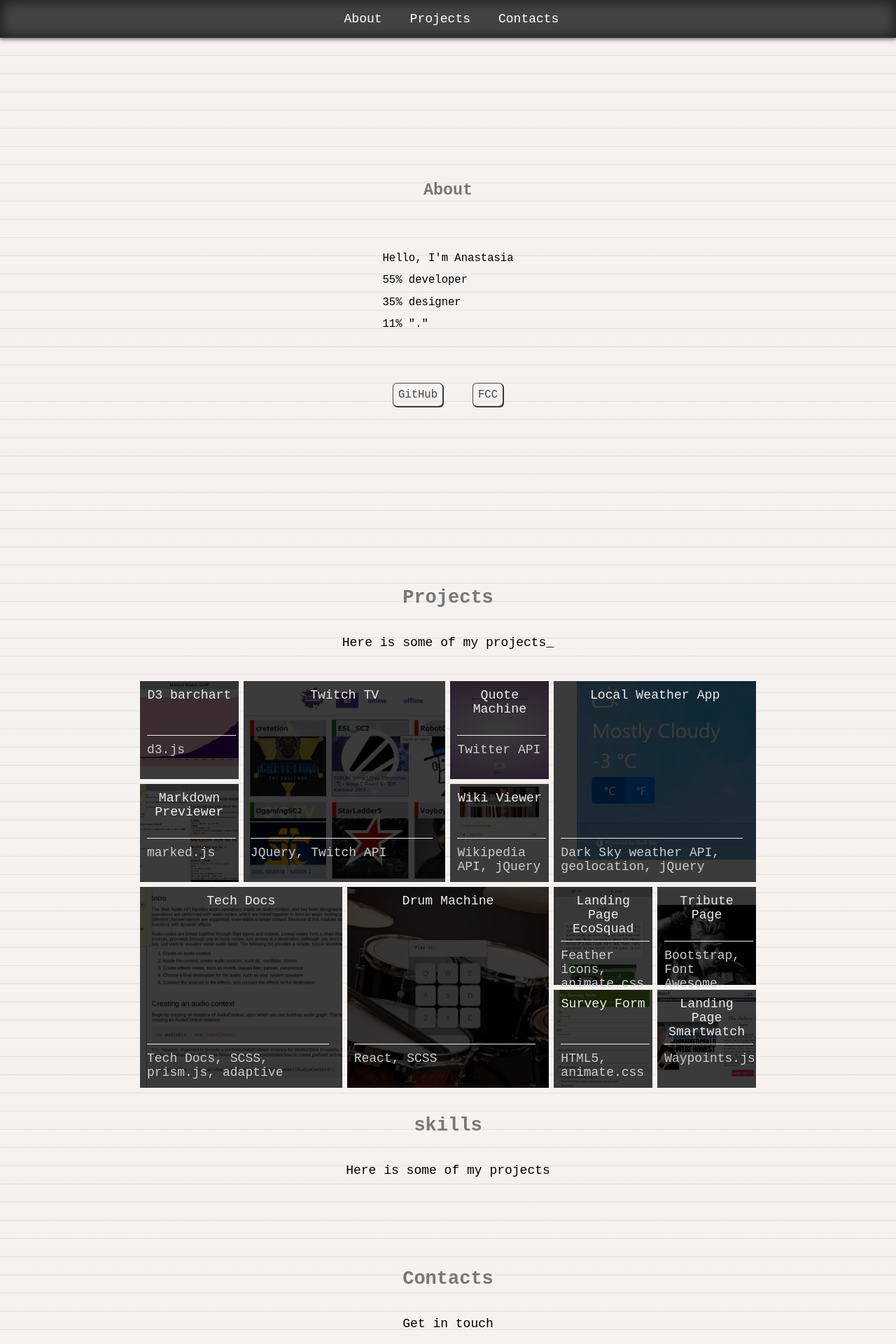
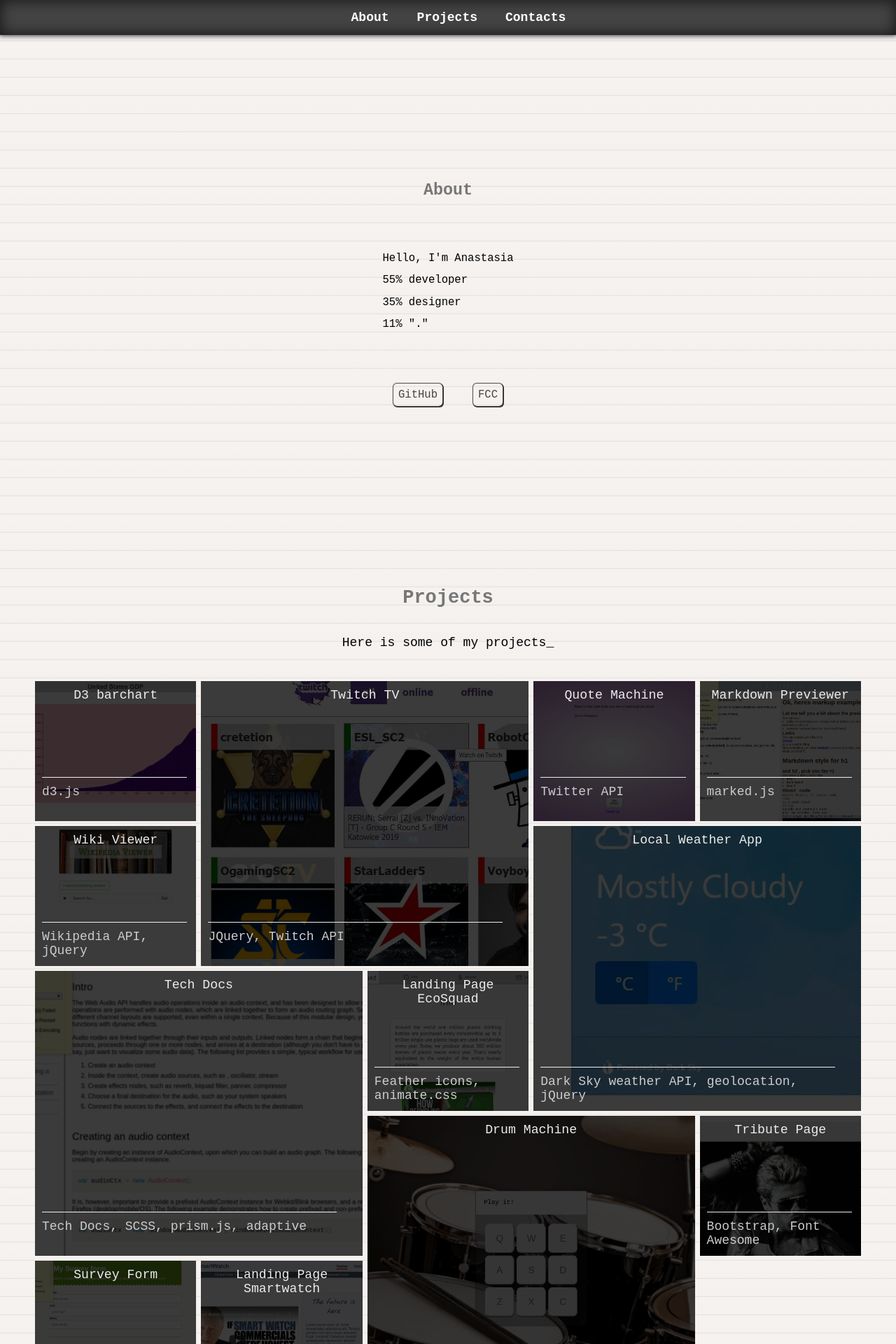
Before and after one commit to Annestezia/portfolio, a React (Create React App) app: page / in a window 1280 px wide. Shown: the top 1920 px of the page at 70% size. Built offline with nearby package versions, Linux system fonts and the light colour scheme; some icons are missing.

Commit message:
2line menu items auto nav height

```diff
--- a/src/App.scss
+++ b/src/App.scss
@@ -2,6 +2,7 @@ $paper:#f5f2f0;
 $nav-color: #efefef;
 $darker-red: #c90303;
 $lighter-red: #df1b11;
+$lighter-red2:#ff0c00;
 $nav-height: 54px;
 $dark: #444;
 $basic-fz:18px;
@@ -69,17 +70,24 @@ nav {
   display: flex;
   justify-content: center;
   align-items: center;
-  height: $nav-height;
-  padding-right: 20px;
+  // height: $nav-height;
+  // padding: 15px;
   position: relative;
   li {
     margin-left: 30px;
     a {
+      padding: 8px;
       color: #fefefe;
+      font-weight: bold;
       // font-size:  1.5rem;
       padding: 15px 5px;
+      display: flex;
+      flex-flow: column wrap;
+      align-items: center;
+
       &:hover {
-        color: $darker-red;
+        color: $lighter-red2;
+        flex: 1.1rem;
         transition: color 0.25s;
       }
       &:active{
@@ -89,7 +97,9 @@ nav {
   }
 }
 
-
+*[class^="dripicons-"] {
+  font-size: 1.3rem;
+}
 
 #welcome-section {
   display: flex;
@@ -130,6 +140,8 @@ nav {
 }
 
 #projects-section {
+  width: 100%;
+  max-width: 1200px;
   text-align: center;
   position: relative;
   .projects-text p{
@@ -141,8 +153,8 @@ nav {
 }
 #root {
   display: grid;
-  grid-template-columns: repeat(auto-fill, minmax(140px, 1fr));
-  grid-auto-rows: minmax(140px, auto);
+  grid-template-columns: repeat(auto-fill, minmax(200px, 1fr));
+  grid-auto-rows: minmax(200px, auto);
   grid-gap: 7px;
   grid-auto-flow: dense;
   margin: 10px;
@@ -154,7 +166,7 @@ nav {
   background-position: center center;
   position: relative;
   display: block;
-  color: #fff;
+  color: #cecece;
   &:hover{
     box-shadow: inset 0px 0px 0px 1px #777;
   }
@@ -196,6 +208,16 @@ nav {
   }
 }
 
+
+.project-tile__badge{
+  background-color: rgba(0,0,0,.5);
+  padding: 5px;
+  border-radius:5px;
+  border: 1px solid #cecece;
+  margin: 5px 5px 5px;
+  display: inline-block;
+}
+
 #contacts-section{
   margin-top: 10rem;
   .contacts-info{
@@ -216,40 +238,14 @@ footer {
   padding: 10px 0;
 }
 
-// #email-modal {
-//   display:none;
-//   position: fixed;
-//   // width: 50%;
-//   // height: 50%;
-//   top: 25%;
-//   left: 25%;
-//   background-color: rgba(0,0,0,.6);
-//   color:#fff;
-//   padding: 40px;
-// }
-// #email-modal .close{
-//   position:absolute;
-//   display:inline-block;
-//   color:#aaa;
-//   top: 5px;
-//   right:10px;
-//   font-size: 28px;
-// }
-// .close:hover,
-// .close:focus {
-//   color: black;
-//   text-decoration: none;
-//   cursor: pointer;
-// }
+.hidden {
+  display: none;
+}
+.visible {
+  display: block;
+}
 
-// .hidden {
-//   display: none;
-// }
-// .visible {
-//   display: block;
-// }
-
-.span-1{}
+// .span-1{}
 .span-2 {
   grid-column-end: span 2;
   grid-row-end: span 2;
@@ -259,3 +255,10 @@ footer {
   grid-column-end: span 3;
   grid-row-end: span 4;
 }
+
+@media only screen and (max-width: 530px){
+  #root{ display: block;}
+  .project-tile{
+    display: block;
+  }
+}
```
